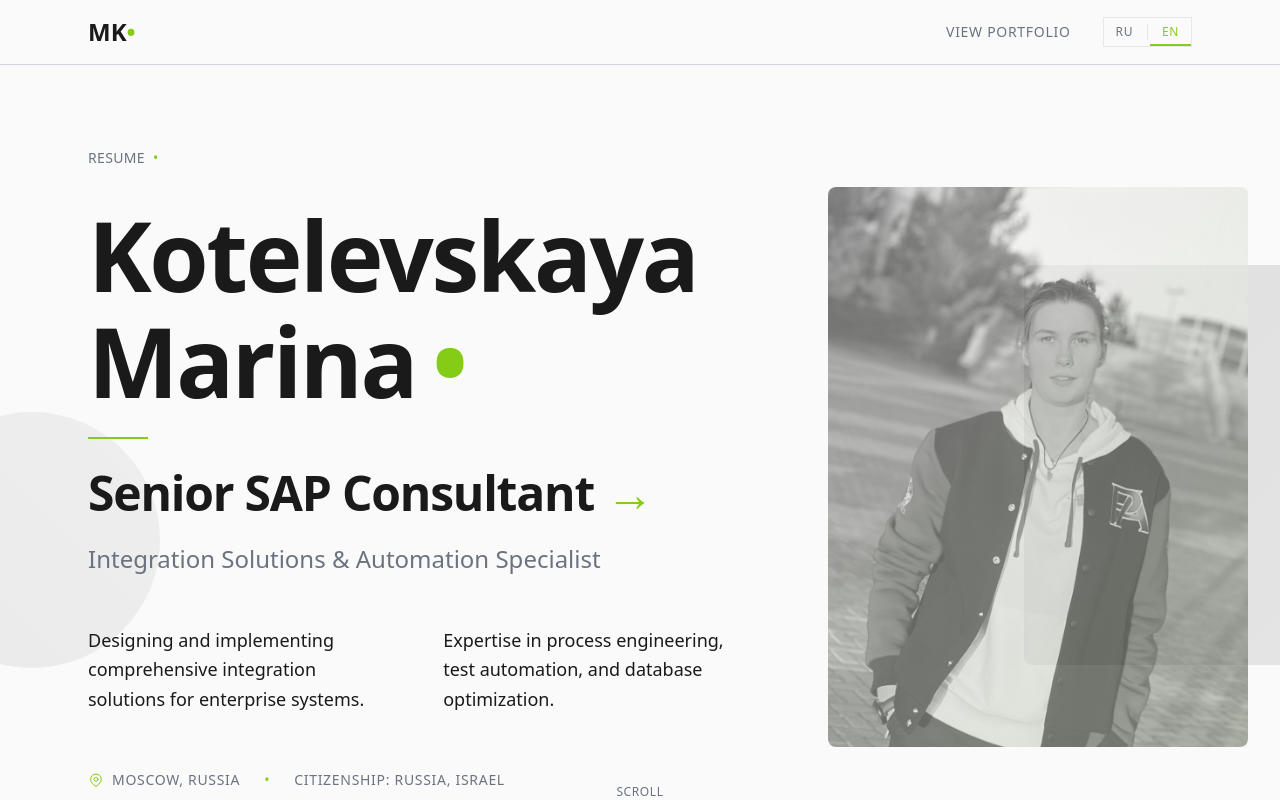
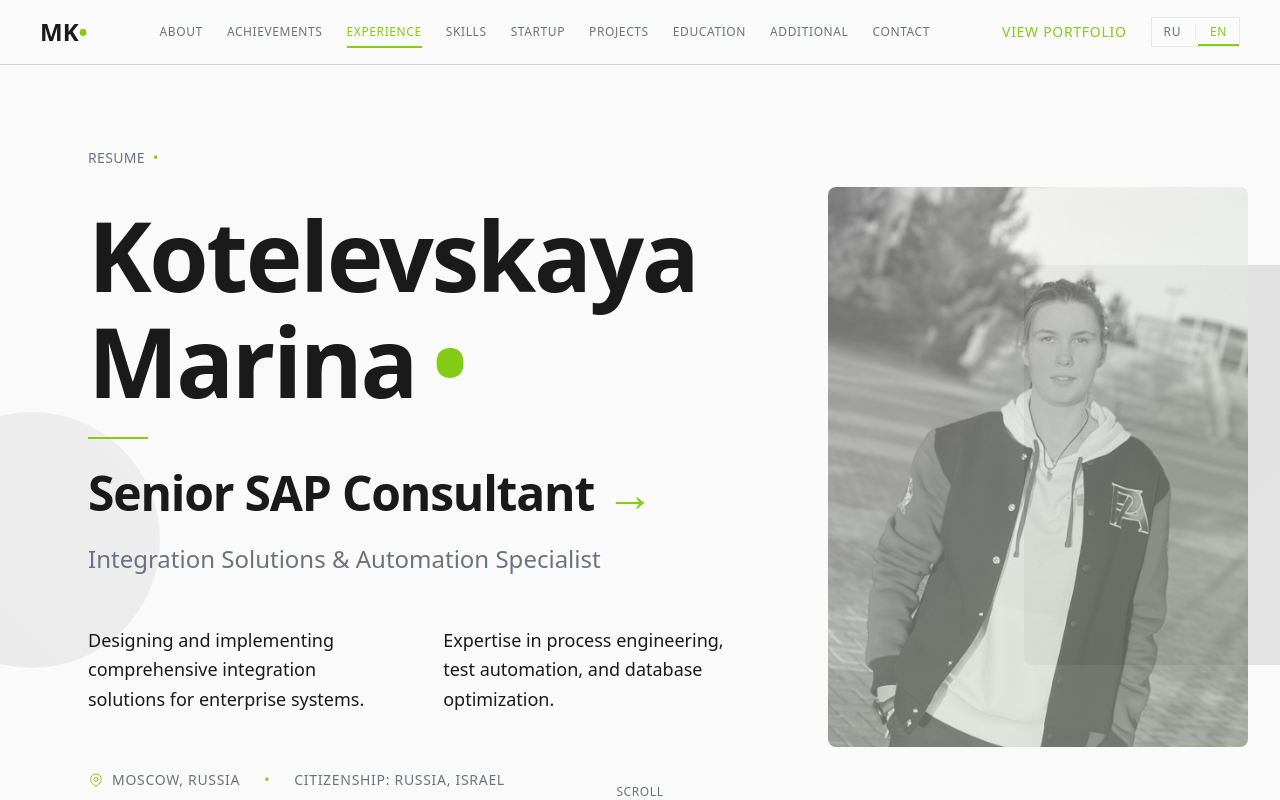
Before and after one commit to mbkot17/Resume, a Next.js app: page /en in a window 1280 px wide. Shown: the top 800 px of the page. Built offline with nearby package versions, Linux system fonts and the light colour scheme.

Commit message:
Оглавление

```diff
--- a/app/[locale]/layout.tsx
+++ b/app/[locale]/layout.tsx
@@ -18,7 +18,7 @@ const playfair = Playfair_Display({
 });
 
 export const metadata: Metadata = {
-  title: "Marina Kotelevskaya - Senior SAP Consultant - Integration Solutions & Automation Specialist",
+  title: "Marina Kotelevskaya - Senior SAP ERP/BI Consultant - Integration Solutions & Automation Specialist",
   description: "Senior SAP Consultant specializing in integration architecture and enterprise solutions",
 };
 
--- a/app/[locale]/page.tsx
+++ b/app/[locale]/page.tsx
@@ -17,15 +17,33 @@ export default function HomePage() {
       <Header />
       <main className="pt-16">
         <Hero />
+        <section id="about">
           <About />
+        </section>
+        <section id="achievements">
           <Achievements />
+        </section>
+        <section id="experience">
           <Experience />
+        </section>
+        <section id="skills">
           <Skills />
+        </section>
+        <section id="startup">
           <Startup />
+        </section>
+        <section id="projects">
           <Projects />
+        </section>
+        <section id="education">
           <Education />
+        </section>
+        <section id="additional">
           <Additional />
+        </section>
+        <section id="contact">
           <Contact />
+        </section>
       </main>
       <Footer />
     </>
--- a/app/globals.css
+++ b/app/globals.css
@@ -285,6 +285,15 @@ a, button {
   }
 }
 
+/* Hide scrollbar utility */
+.no-scrollbar::-webkit-scrollbar {
+  display: none;
+}
+.no-scrollbar {
+  -ms-overflow-style: none;
+  scrollbar-width: none;
+}
+
 /* Clearfix utility for float layouts */
 .clearfix::after {
   content: "";
--- a/components/Header.tsx
+++ b/components/Header.tsx
@@ -3,6 +3,7 @@
 import { useTranslations } from 'next-intl';
 import { Link } from '@/lib/routing';
 import LanguageSwitcher from './LanguageSwitcher';
+import TableOfContents from './TableOfContents';
 import { motion, useScroll, useMotionValueEvent } from 'framer-motion';
 import { useState } from 'react';
 
@@ -23,21 +24,26 @@ export default function Header() {
       transition={{ duration: 0.3 }}
     >
       <nav className="border-b border-[var(--divider)]">
-        <div className="container mx-auto px-6 sm:px-8 lg:px-12 max-w-[var(--content-max-width)] py-4 flex items-center justify-between">
+        <div className="w-full px-6 sm:px-8 lg:px-10 py-4 flex items-center justify-between gap-4">
           <Link
             href="/"
-            className="font-serif text-2xl font-bold text-[var(--primary)] hover:lime-text transition-colors"
+            className="font-serif text-2xl font-bold text-[var(--primary)] hover:lime-text transition-colors shrink-0"
           >
             MK<span className="lime-text">•</span>
           </Link>
-          <div className="flex items-center gap-8">
+
+          <div className="flex-1 flex justify-center overflow-x-auto no-scrollbar">
+            <TableOfContents />
+          </div>
+
+          <div className="flex items-center gap-6 shrink-0">
             <Link
               href="/portfolio"
-              className="text-sm text-[var(--muted)] uppercase tracking-wider hover:lime-text transition-colors"
-          >
-            {t('viewPortfolio')}
-          </Link>
-          <LanguageSwitcher />
+              className="text-xs sm:text-sm lime-text font-medium uppercase tracking-wider hover:text-[var(--primary)] transition-colors whitespace-nowrap"
+            >
+              {t('viewPortfolio')}
+            </Link>
+            <LanguageSwitcher />
           </div>
         </div>
       </nav>
--- a/components/Hero.tsx
+++ b/components/Hero.tsx
@@ -80,7 +80,7 @@ export default function Hero() {
               initial={{ scale: 0 }}
               animate={{ scale: 1 }}
               transition={{ duration: 0.4, delay: 1.6, type: "spring" }}
-            />
+        />
           </div>
         </motion.div>
       </div>
@@ -115,7 +115,7 @@ export default function Hero() {
               <span className="whitespace-nowrap">{t('surname')}</span>
               <br />
               <span className="whitespace-nowrap">
-                {t('name')}
+            {t('name')}
                 <motion.span
                   className="lime-text ml-4"
                   initial={{ opacity: 0 }}
--- /dev/null
+++ b/components/TableOfContents.tsx
@@ -0,0 +1,90 @@
+'use client';
+
+import { useTranslations } from 'next-intl';
+import { motion } from 'framer-motion';
+import { useEffect, useState } from 'react';
+
+const sections = ['about', 'achievements', 'experience', 'skills', 'startup', 'projects', 'education', 'additional', 'contact'];
+
+export default function TableOfContents() {
+  const t = useTranslations('navigation');
+  const [activeSection, setActiveSection] = useState<string>('');
+
+  // Определение активного раздела при скролле
+  useEffect(() => {
+    const handleScroll = () => {
+      const headerHeight = 80;
+      const scrollPosition = window.scrollY + headerHeight + 100;
+
+      // Находим раздел, который находится ближе всего к верху viewport
+      let currentSection = '';
+      let minDistance = Infinity;
+
+      sections.forEach((sectionId) => {
+        const element = document.getElementById(sectionId);
+        if (element) {
+          const rect = element.getBoundingClientRect();
+          const elementTop = window.scrollY + rect.top;
+          const distance = Math.abs(elementTop - scrollPosition);
+
+          // Если раздел виден и находится выше текущей позиции или ближе к ней
+          if (elementTop <= scrollPosition + 200 && distance < minDistance) {
+            minDistance = distance;
+            currentSection = sectionId;
+          }
+        }
+      });
+
+      if (currentSection) {
+        setActiveSection((prev) => (prev !== currentSection ? currentSection : prev));
+      }
+    };
+
+    // Устанавливаем начальный активный раздел
+    handleScroll();
+
+    window.addEventListener('scroll', handleScroll, { passive: true });
+    return () => window.removeEventListener('scroll', handleScroll);
+  }, []);
+
+  const scrollToSection = (id: string) => {
+    const element = document.getElementById(id);
+    if (element) {
+      const headerHeight = 80; // Высота Header
+      const elementPosition = element.getBoundingClientRect().top + window.pageYOffset;
+      window.scrollTo({
+        top: elementPosition - headerHeight,
+        behavior: 'smooth',
+      });
+    }
+  };
+
+  return (
+    <nav className="hidden lg:flex items-center gap-6">
+      {sections.map((sectionId) => {
+        const isActive = activeSection === sectionId;
+        return (
+          <button
+            key={sectionId}
+            onClick={() => scrollToSection(sectionId)}
+            className={`relative text-xs uppercase tracking-wider font-medium transition-colors py-2 ${
+              isActive
+                ? 'lime-text text-[var(--foreground)]'
+                : 'text-[var(--muted)] hover:text-[var(--foreground)] hover:lime-text'
+            }`}
+          >
+            {t(sectionId)}
+            {isActive && (
+              <motion.span
+                className="absolute bottom-0 left-0 right-0 h-0.5 bg-[var(--lime)]"
+                layoutId="activeIndicator"
+                initial={false}
+                transition={{ type: 'spring', stiffness: 500, damping: 30 }}
+              />
+            )}
+          </button>
+        );
+      })}
+    </nav>
+  );
+}
--- a/lib/routing 2.ts
+++ /dev/null
@@ -1,10 +0,0 @@
-import { defineRouting } from 'next-intl/routing';
-import { createNavigation } from 'next-intl/navigation';
-
-export const routing = defineRouting({
-  locales: ['ru', 'en'],
-  defaultLocale: 'ru',
-  localePrefix: 'always'
-});
-
-export const { Link, redirect, usePathname, useRouter } = createNavigation(routing);
--- a/messages/en.json
+++ b/messages/en.json
@@ -5,6 +5,17 @@
     "viewPortfolio": "View Portfolio",
     "contact": "Contact",
     "downloadCV": "Download CV"
+  },
+  "navigation": {
+    "about": "About",
+    "achievements": "Achievements",
+    "experience": "Experience",
+    "skills": "Skills",
+    "startup": "Startup",
+    "projects": "Projects",
+    "education": "Education",
+    "additional": "Additional",
+    "contact": "Contact"
   },
   "hero": {
     "surname": "Kotelevskaya",
--- a/messages/ru.json
+++ b/messages/ru.json
@@ -5,6 +5,17 @@
     "viewPortfolio": "Посмотреть портфолио",
     "contact": "Контакты",
     "downloadCV": "Скачать резюме"
+  },
+  "navigation": {
+    "about": "О себе",
+    "achievements": "Достижения",
+    "experience": "Опыт",
+    "skills": "Навыки",
+    "startup": "Стартап",
+    "projects": "Проекты",
+    "education": "Образование",
+    "additional": "Дополнительно",
+    "contact": "Контакты"
   },
   "hero": {
     "surname": "Котелевская",
```
Also changed, not shown: components/Portfolio/PortfolioClient.tsx (+4 -4 lines), 1 other file (tests, documents, lock files or other folders). Lines whose indentation alone changed are shown as unchanged.
